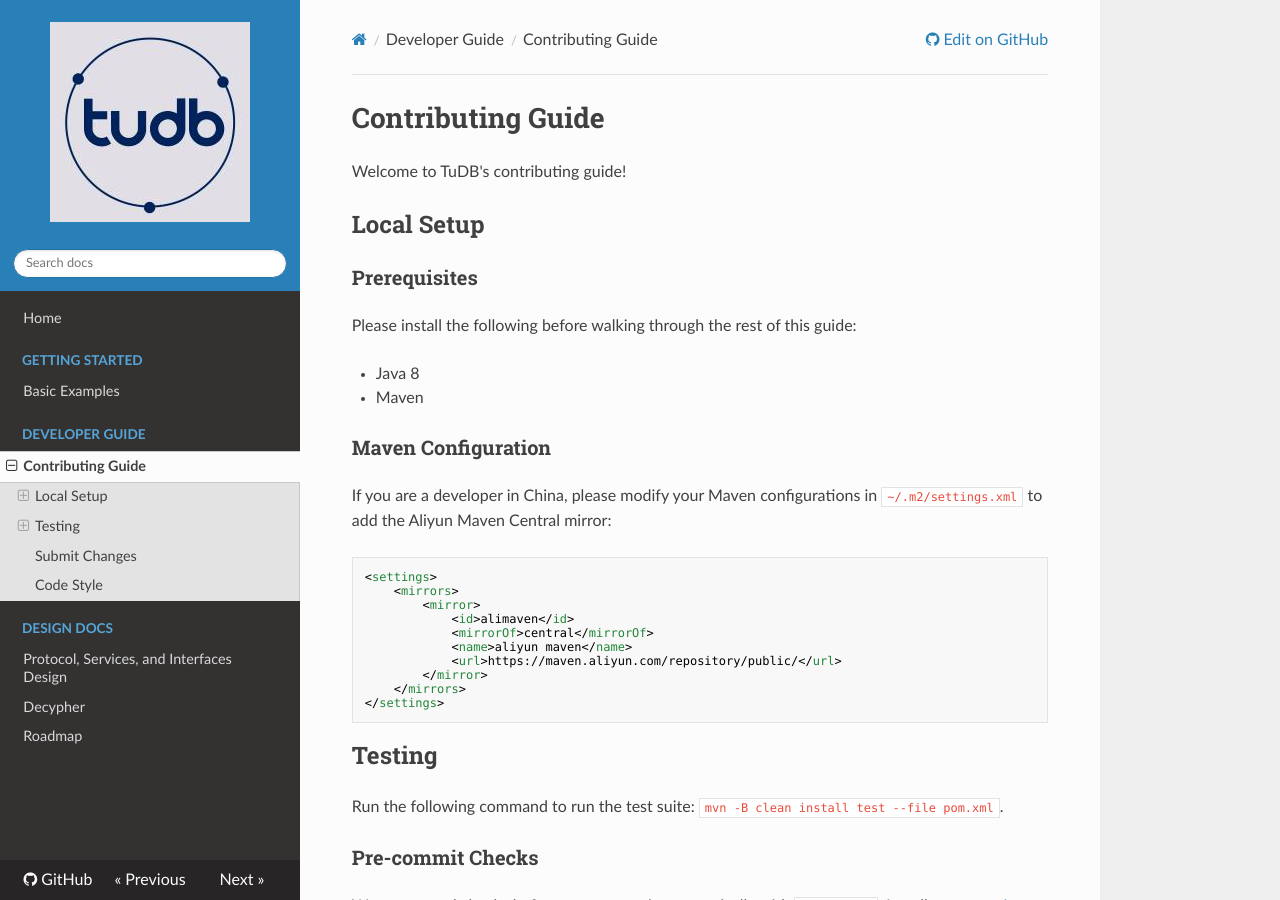
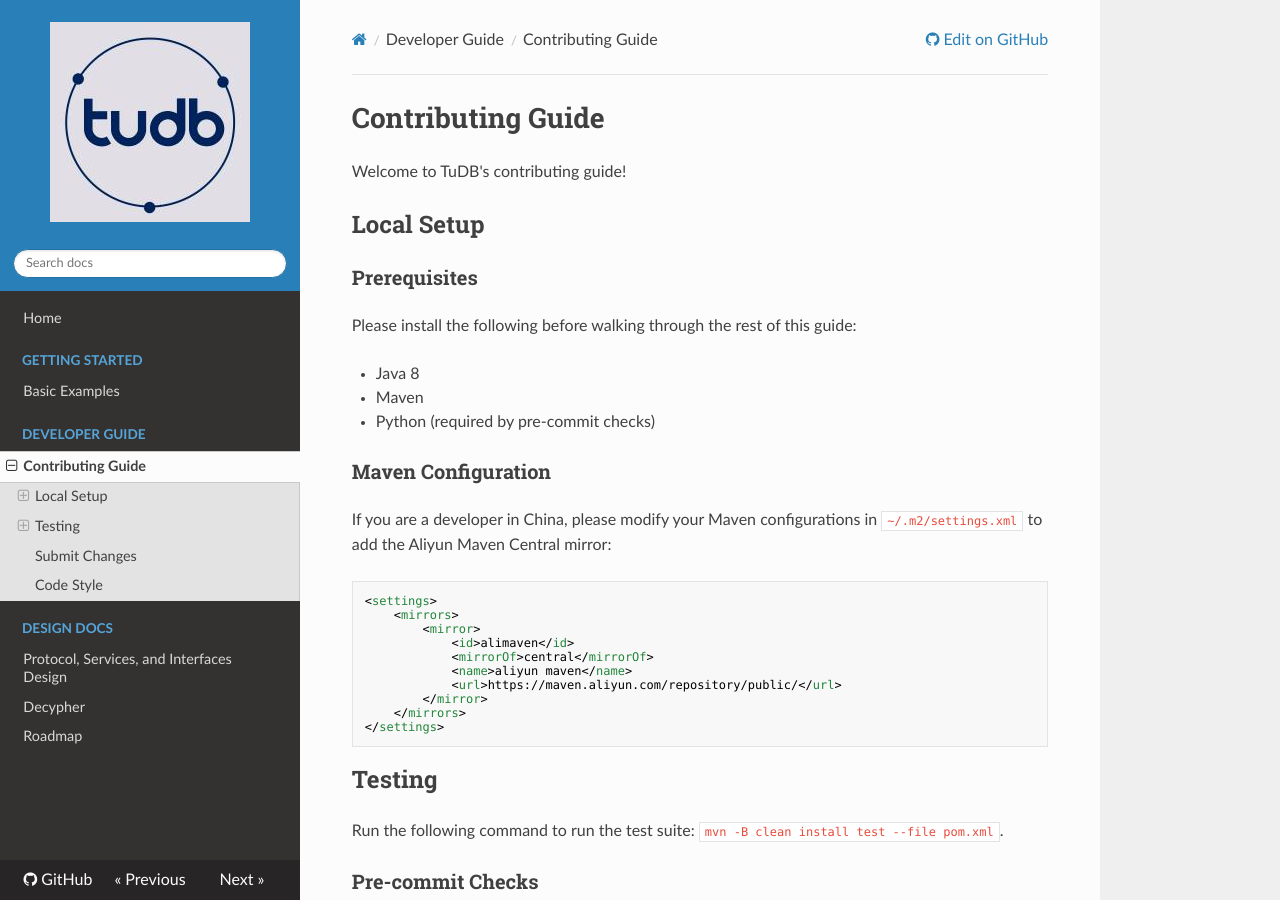
Before and after one commit to TUDB-Labs/TuDB, an MkDocs documentation site: the page built from docs/CONTRIBUTING.md, in a window 1280 px wide and 900 px high. Built offline with MkDocs 1.6.1, drawn with Linux system fonts in a browser that asks for light colours; nearby versions of some CDN libraries; some of the changed text lies outside the part shown.

Commit message:
docs: Add Python to required tools in contributing guide (#376)
Signed-off-by: Yuan Tang <terrytangyuan@gmail.com>

Signed-off-by: Yuan Tang <terrytangyuan@gmail.com>

```diff
--- a/docs/CONTRIBUTING.md
+++ b/docs/CONTRIBUTING.md
@@ -10,6 +10,7 @@ Please install the following before walking through the rest of this guide:
 
 * Java 8
 * Maven
+* Python (required by pre-commit checks)
 
 ### Maven Configuration
 
@@ -34,7 +35,8 @@ Run the following command to run the test suite: `mvn -B clean install test --fi
 
 ### Pre-commit Checks
 
-We run several checks before every commit automatically with `pre-commit`. Install [pre-commit](https://pre-commit.com/) to run
+We run several checks before every commit automatically with `pre-commit`. Please install Python (required by `pre-commit`)
+if it's not pre-installed by your operating system. Then install [pre-commit](https://pre-commit.com/) to run
 the required checks when you commit your changes.
 
 Once it's installed, run `pre-commit install` to install the hooks that will be run automatically when you `git commit`
```
